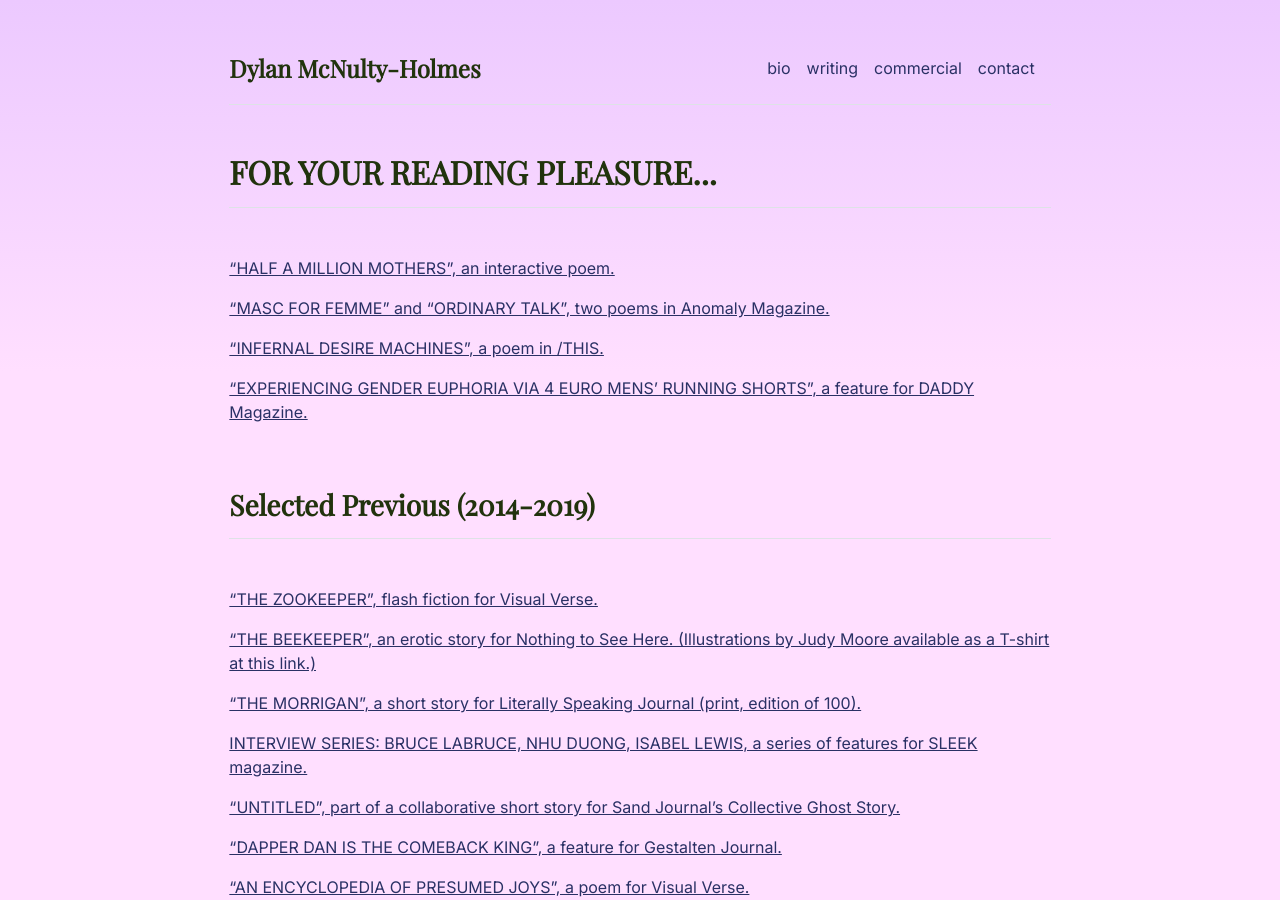
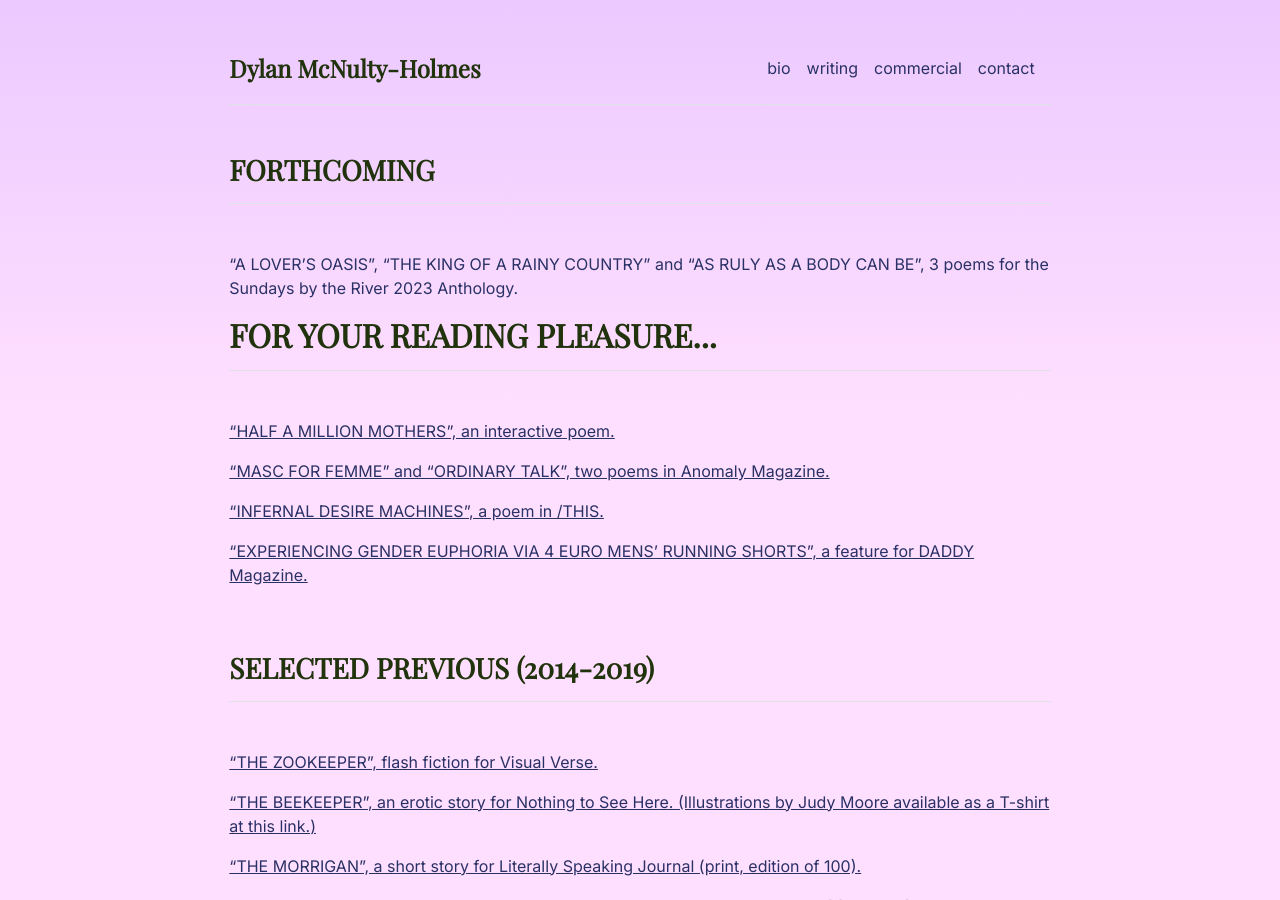
Before and after one commit to dyl-amh/website, a Jekyll site: the page built from writing.md, in a window 1280 px wide and 900 px high. Built offline with Jekyll 4.4.1, drawn with Linux system fonts in a browser that asks for light colours.

Commit message:
add forthcoming publications

```diff
--- a/_data/publications.yml
+++ b/_data/publications.yml
@@ -1,3 +1,6 @@
+forthcoming:
+- {name: '“A LOVER’S OASIS”, “THE KING OF A RAINY COUNTRY” and “AS RULY AS A BODY CAN BE”, 3 poems for the Sundays by the River 2023 Anthology.'}
+
 featured:
 - {name: '“HALF A MILLION MOTHERS”, an interactive poem.', url: 'https://mothers.dylanmcnultyholmes.com'}
 - {name: '“MASC FOR FEMME” and “ORDINARY TALK”, two poems in Anomaly Magazine.', url: 'https://anmly.org/ap35/dylan-mcnulty-holmes/'}
--- a/_layouts/publications.html
+++ b/_layouts/publications.html
@@ -3,6 +3,13 @@ layout: default
 ---
 
 {{ content }}
+
+<div>
+  <h3 class="fw-bold border-bottom pb-3 mb-5 title">FORTHCOMING</h3>
+    {% for item in site.data.publications.forthcoming %}
+      <p>{{ item.name }}</p>
+    {% endfor %}
+</div>
 
 <div>
   {% include featured_publications.html %}
@@ -11,7 +18,7 @@ layout: default
   </div>
 
 <div>
-    <h3 class="fw-bold border-bottom pb-3 mb-5 title">Selected Previous (2014-2019)</h3>
+    <h3 class="fw-bold border-bottom pb-3 mb-5 title">SELECTED PREVIOUS (2014-2019)</h3>
       {% for item in site.data.publications.index %}
         <p><a href="{{ item.url }}">{{ item.name }}</a></p>
       {% endfor %}
```
